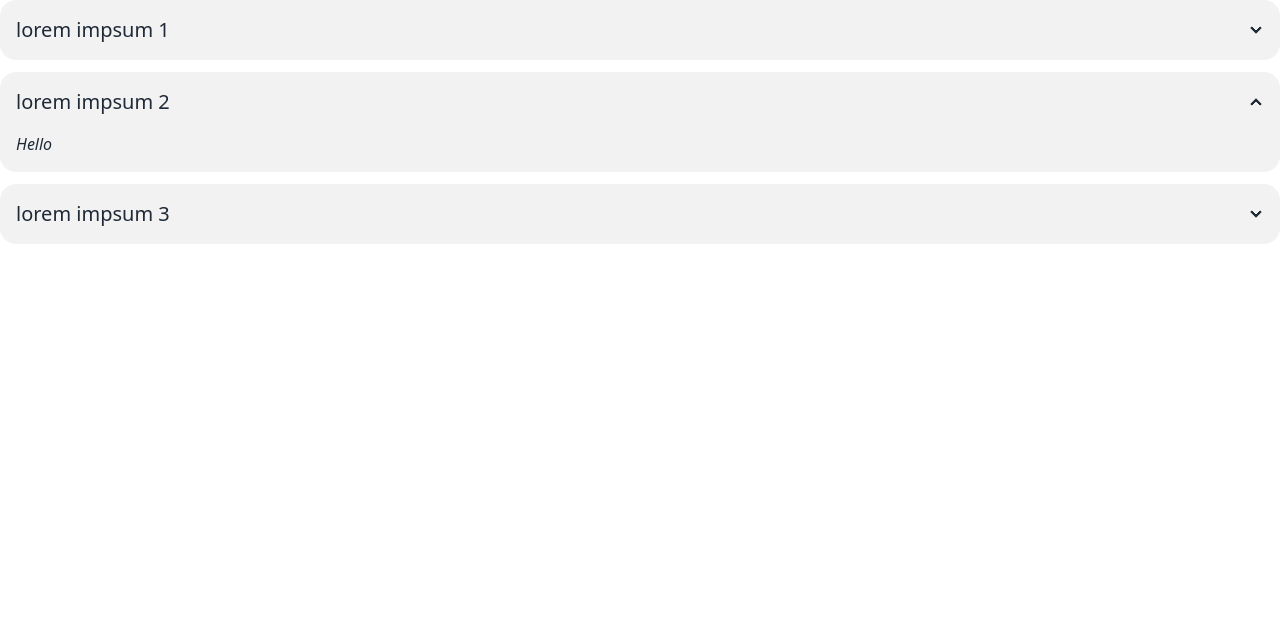
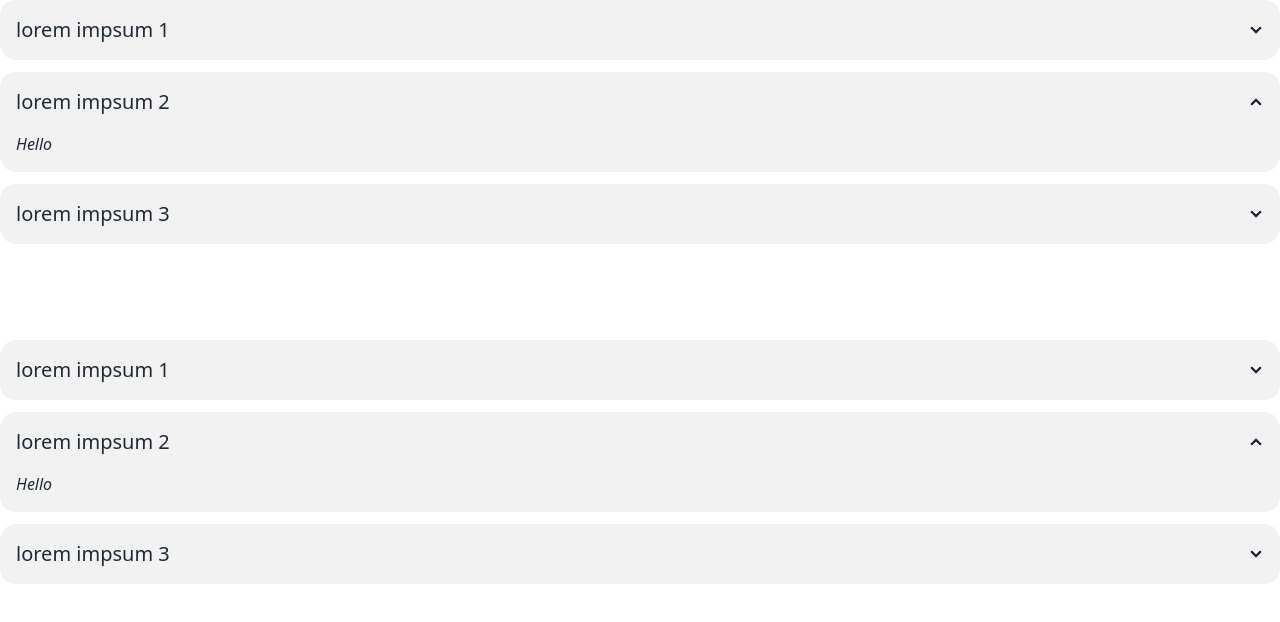
Before and after one commit to alelax/angular-evolution, an Angular app: page / in a window 1280 px wide. Shown: the top 622 px of the page. Built offline with nearby package versions, Linux system fonts and the light colour scheme.

Commit message:
accordion update

```diff
--- a/src/app/app.component.ts
+++ b/src/app/app.component.ts
@@ -21,6 +21,22 @@ import { AccordionComponent } from './shared/components/accordion.component';
       <app-accordion title="lorem impsum 3">
         <button class="btn btn-primary" (click)="doSomething()">CLICK</button>
       </app-accordion>
+
+      <br>
+      <br>
+      <br>
+
+      <app-accordion title="lorem impsum 1" groupName="acc">
+        <p>Lorem 1</p>
+      </app-accordion>
+      <app-accordion title="lorem impsum 2" groupName="acc" selected>
+        <p><em>Hello</em></p>
+      </app-accordion>
+      <app-accordion title="lorem impsum 3" groupName="acc">
+        <button class="btn btn-primary" (click)="doSomething()">CLICK</button>
+      </app-accordion>
+
+
     </div>
   `,
   styles: [``],
```
